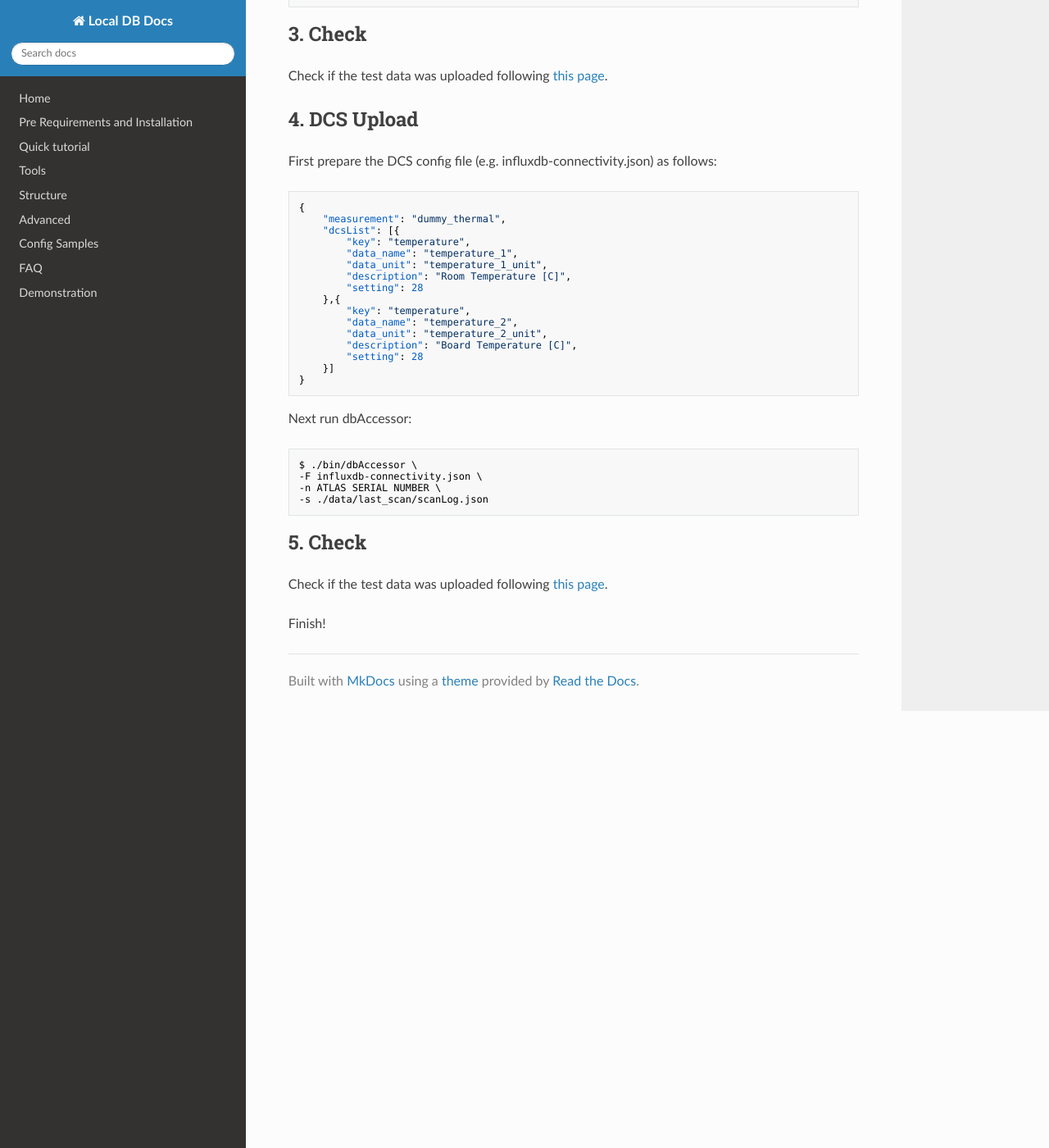
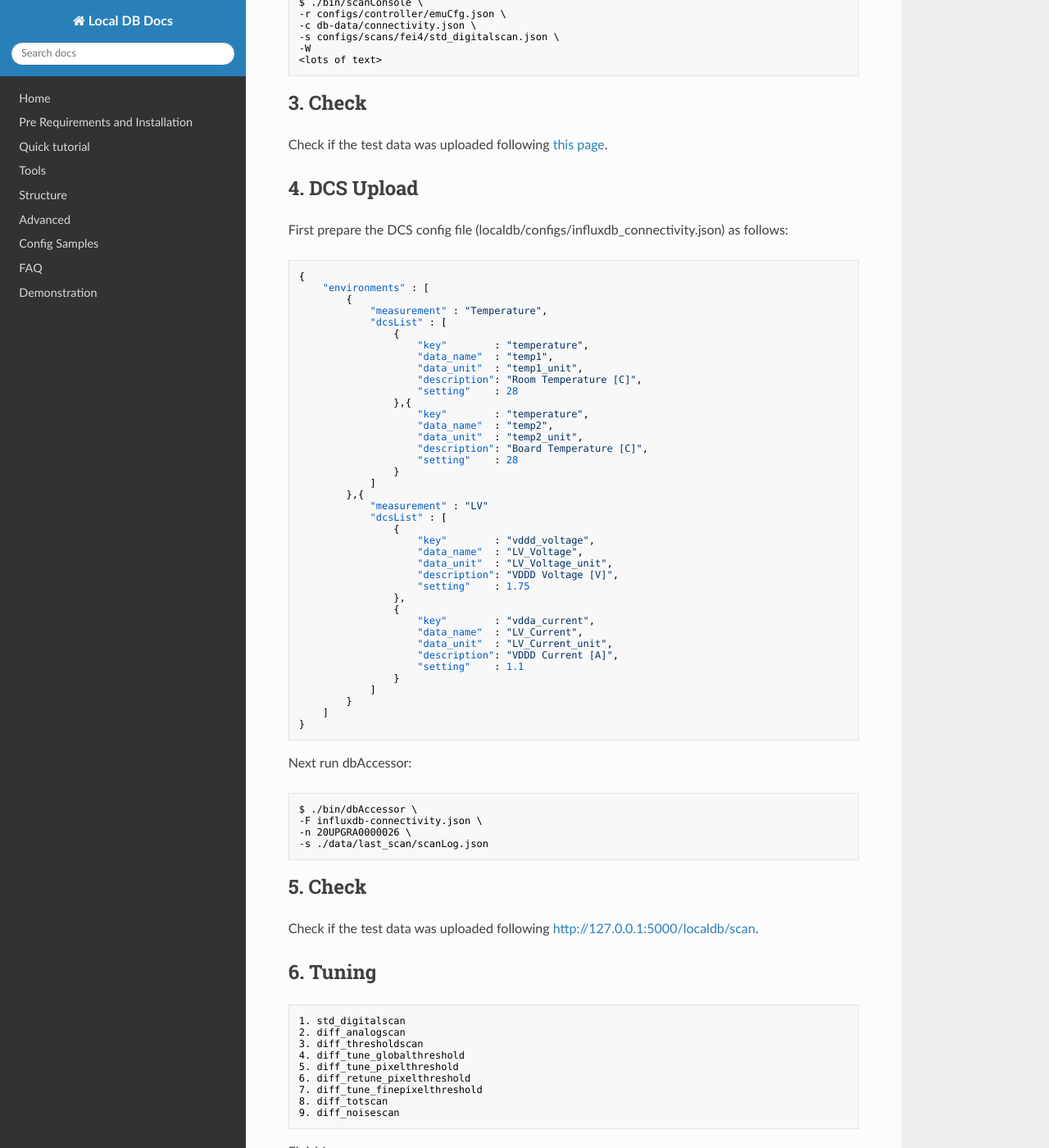
Before and after one commit to jlab-hep/localdb-docs, an MkDocs documentation site: the page built from docs/database_demonstration_scanconsole.md, in a window 1280 px wide and 1400 px high, scrolled down 847 px. Shown: the whole window at 82% size. Built offline with MkDocs 1.6.1, drawn with Linux system fonts in a browser that asks for light colours; nearby versions of some CDN libraries; old or Windows-style settings are respelled for this version of MkDocs; some of the changed text lies outside the part shown.

````diff
--- a/docs/database_demonstration_scanconsole.md
+++ b/docs/database_demonstration_scanconsole.md
@@ -5,6 +5,12 @@
 Run scanConsole with the component data and upload the results into Local DB.
 
 ## 0. Login LocalDB
+
+```bash
+$ cd YARR
+$ ./localdb/login_mongodb.sh
+...
+```
 
 ## 1. Create connectivity config for the module
 
@@ -14,7 +20,7 @@ Please be sure to register module and chip data in Local DB using [Viewer Applic
 
 ```bash
 $ cd YARR
-$ ./localdb/bin/localdbtools-retrieve pull --chip ATLAS SERIAL NUMBER
+$ ./localdb/bin/localdbtools-retrieve pull --chip 20UPGRS0000009
 <some of text>
 ```
 
@@ -40,24 +46,48 @@ Check if the test data was uploaded following [this page](database_demonstration
 
 ## 4. DCS Upload
 
-First prepare the DCS config file (e.g. influxdb-connectivity.json) as follows:
+First prepare the DCS config file (localdb/configs/influxdb_connectivity.json) as follows:
 
 ```json
 {
-    "measurement": "dummy_thermal",
-    "dcsList": [{
-        "key": "temperature",
-        "data_name": "temperature_1",
-        "data_unit": "temperature_1_unit",
-        "description": "Room Temperature [C]",
-        "setting": 28
-    },{
-        "key": "temperature",
-        "data_name": "temperature_2",
-        "data_unit": "temperature_2_unit",
-        "description": "Board Temperature [C]",
-        "setting": 28
-    }]
+    "environments" : [
+        {
+            "measurement" : "Temperature",
+            "dcsList" : [
+                {
+                    "key"        : "temperature",
+                    "data_name"  : "temp1",
+                    "data_unit"  : "temp1_unit",
+                    "description": "Room Temperature [C]",
+                    "setting"    : 28
+                },{
+                    "key"        : "temperature",
+                    "data_name"  : "temp2",
+                    "data_unit"  : "temp2_unit",
+                    "description": "Board Temperature [C]",
+                    "setting"    : 28
+                }
+            ]
+        },{
+            "measurement" : "LV"
+            "dcsList" : [
+                {
+                    "key"        : "vddd_voltage",
+                    "data_name"  : "LV_Voltage",
+                    "data_unit"  : "LV_Voltage_unit",
+                    "description": "VDDD Voltage [V]",
+                    "setting"    : 1.75
+                },
+                {
+                    "key"        : "vdda_current",
+                    "data_name"  : "LV_Current",
+                    "data_unit"  : "LV_Current_unit",
+                    "description": "VDDD Current [A]",
+                    "setting"    : 1.1
+                }
+            ]
+        }
+    ]
 }
 ```
 
@@ -66,12 +96,26 @@ Next run dbAccessor:
 ```bash
 $ ./bin/dbAccessor \
 -F influxdb-connectivity.json \
--n ATLAS SERIAL NUMBER \
+-n 20UPGRA0000026 \
 -s ./data/last_scan/scanLog.json
 ```
 
 ## 5. Check
 
-Check if the test data was uploaded following [this page](database_demonstration_check_viewer.md).<br>
+Check if the test data was uploaded following [http://127.0.0.1:5000/localdb/scan](http://127.0.0.1:5000/localdb/scan).<br>
+
+## 6. Tuning
+
+```bash
+1. std_digitalscan
+2. diff_analogscan
+3. diff_thresholdscan
+4. diff_tune_globalthreshold
+5. diff_tune_pixelthreshold
+6. diff_retune_pixelthreshold
+7. diff_tune_finepixelthreshold
+8. diff_totscan
+9. diff_noisescan
+```
 
 Finish!
````
Also changed, not shown: docs/database_demonstration_download_itkpd.md (+1 -1 lines), docs/database_demonstration_flow.md (+2 -2 lines), docs/database_demonstration_run_dcs.md (added, +23 -0 lines), docs/database_demonstration_upload_itkpd.md (+9 -5 lines), docs/images/result_selection_for_itkpd.png (added), docs/images/result_selection_for_itkpd_2.png (added), docs/images/result_selection_for_itkpd_3.png (added), docs/images/upload_result_to_itkpd.png (added).
